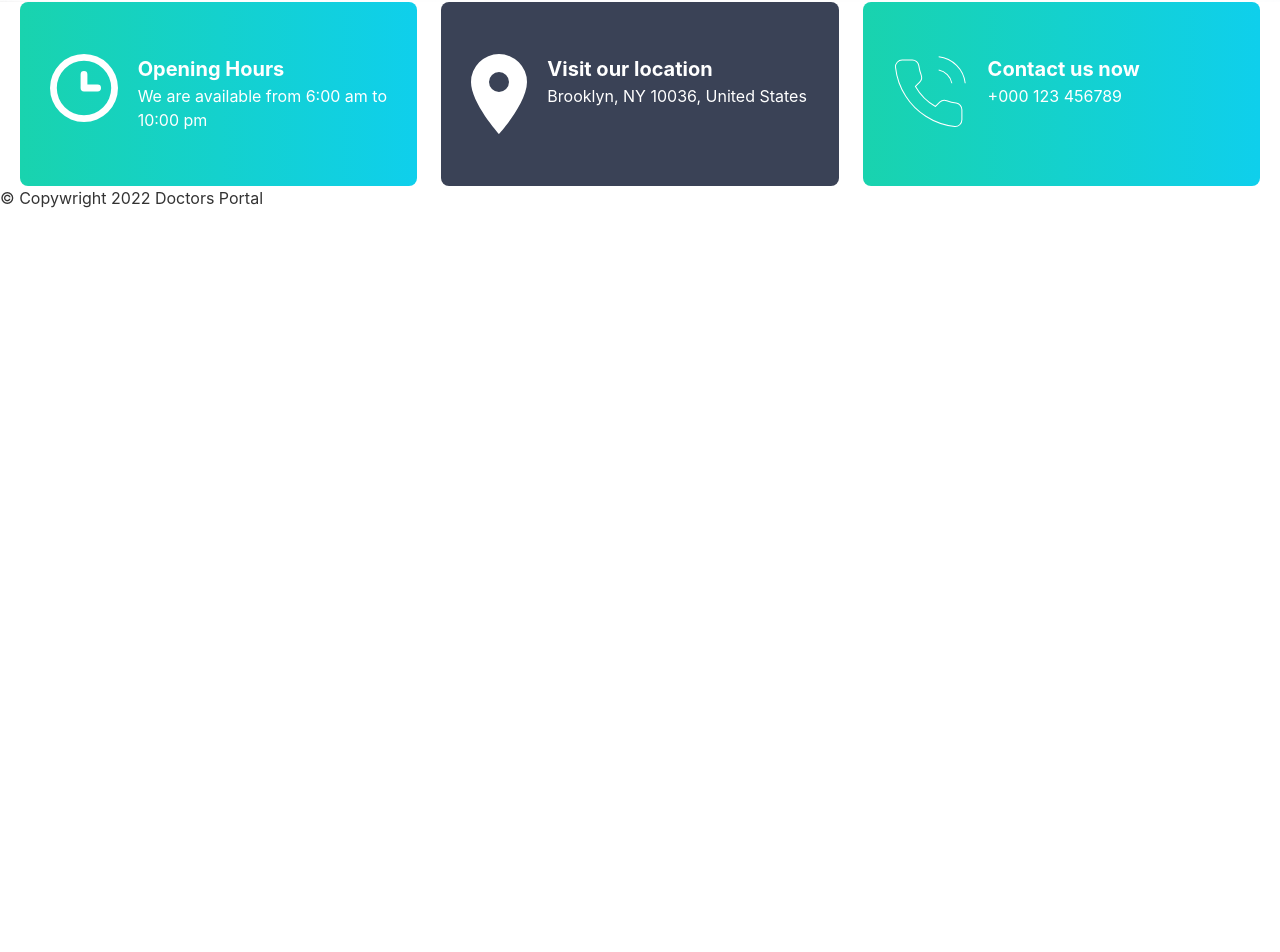
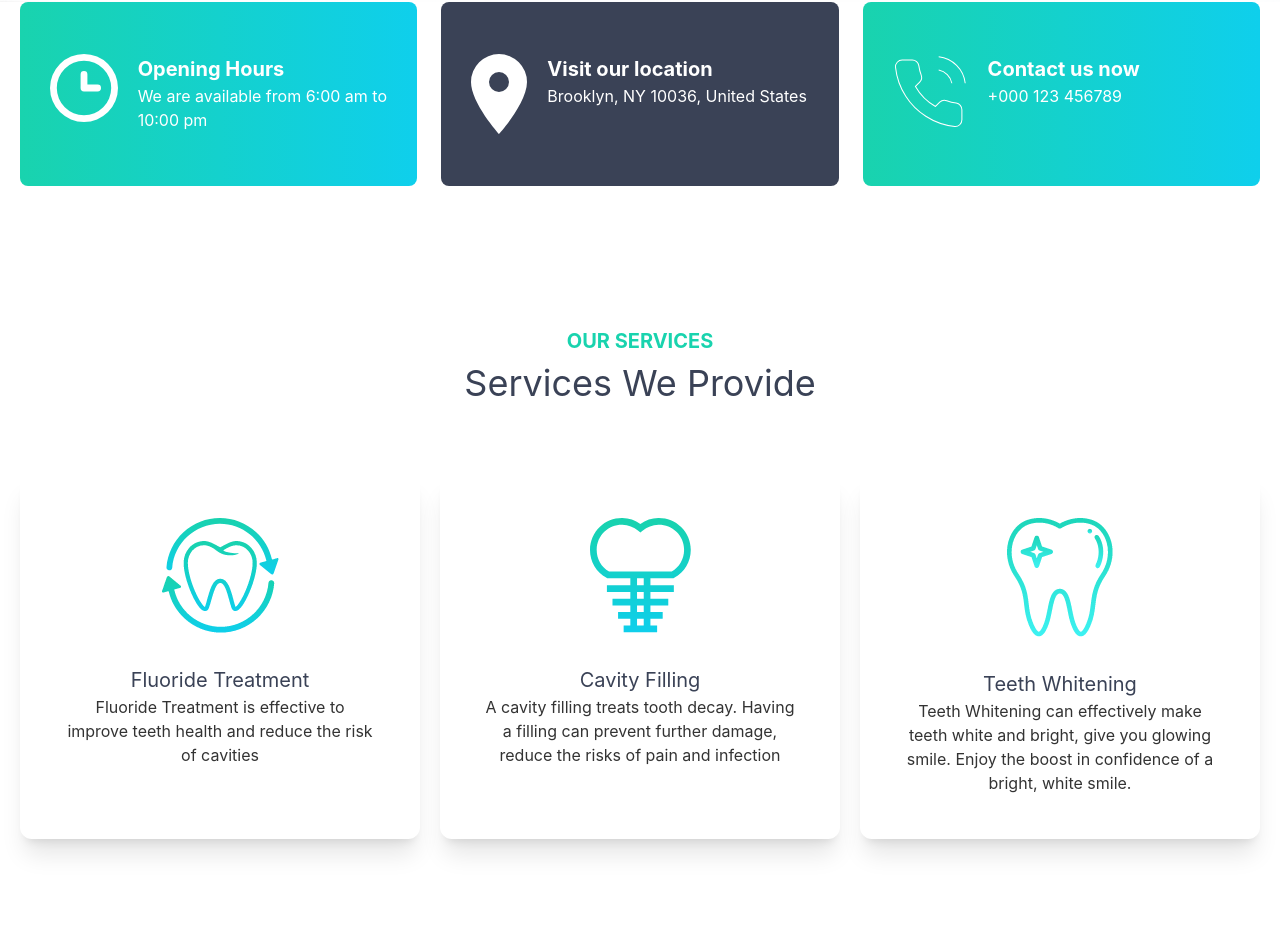
Before and after one commit to hnMurshed/doctors-portal-client, a React (Create React App) app: page / in a window 1280 px wide. Shown: the part 862-1814 px from the top of the page. Before the commit the page ends 1072 px from the top, so only its background shows below. Built offline with nearby package versions, Linux system fonts and the light colour scheme.

Commit message:
service added on home page

```diff
--- a/src/pages/home/Home/Home.js
+++ b/src/pages/home/Home/Home.js
@@ -1,12 +1,14 @@
 import React from 'react';
 import Benner from '../Benner/Benner';
 import Landing from '../Landing/Landing';
+import Services from '../Services/Services';
 
 const Home = () => {
     return (
         <div>
             <Benner></Benner>
             <Landing></Landing>
+            <Services></Services>
         </div>
     );
 };
--- /dev/null
+++ b/src/pages/home/Service/Service.js
@@ -0,0 +1,14 @@
+import React from 'react';
+
+const Service = ({service}) => {
+    const { img, name, description } = service;
+    return (
+        <div className='text-center p-11 shadow-xl rounded-xl'>
+            <img src={img} alt={name} className='mb-8 mx-auto' />
+            <h4 className='capitalize text-[20px] text-accent'>{name}</h4>
+            <p>{description}</p>
+        </div>
+    );
+};
+
+export default Service;
--- /dev/null
+++ b/src/pages/home/Services/Services.js
@@ -0,0 +1,44 @@
+import React from 'react';
+import Service from '../Service/Service';
+import fluoride from '../../../assets/images/fluoride.png';
+import cavity from '../../../assets/images/cavity.png';
+import whitening from '../../../assets/images/whitening.png';
+
+const Services = () => {
+    const services = [
+        {
+            _id: 1,
+            img: fluoride,
+            name: 'Fluoride Treatment',
+            description: 'Fluoride Treatment is effective to improve teeth health and reduce the risk of cavities'
+        },
+        {
+            _id: 2,
+            img: cavity,
+            name: 'Cavity Filling',
+            description: 'A cavity filling treats tooth decay. Having a filling can prevent further damage, reduce the risks of pain and infection'
+        },
+        {
+            _id: 3,
+            img: whitening,
+            name: 'Teeth Whitening',
+            description: 'Teeth Whitening can effectively make teeth white and bright, give you glowing smile. Enjoy the boost in confidence of a bright, white smile.'
+        },
+    ]
+    return (
+        <div className='py-[140px] px-5'>
+            <h5 className='text-center uppercase text-secondary text-[20px] font-bold'>Our Services</h5>
+            <h3 className='text-center capitalize text-accent text-[36px] mb-16'>Services we provide</h3>
+            <div className="grid grid-cols-1 md:grid-cols-2 lg:grid-cols-3 gap-5">
+                {
+                    services.map(service => <Service
+                        key={service._id}
+                        service={service}
+                    ></Service>)
+                }
+            </div>
+        </div>
+    );
+};
+
+export default Services;
```
